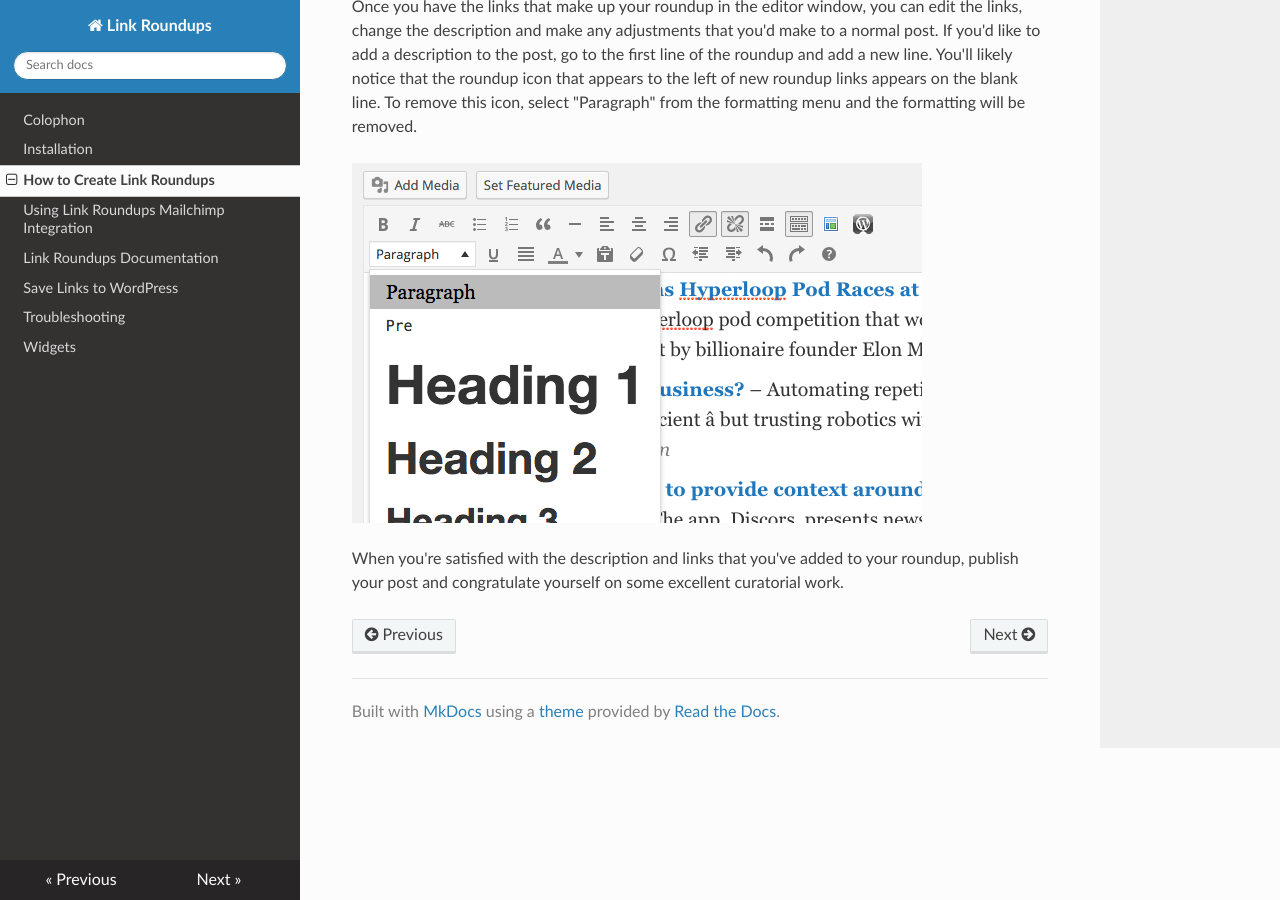
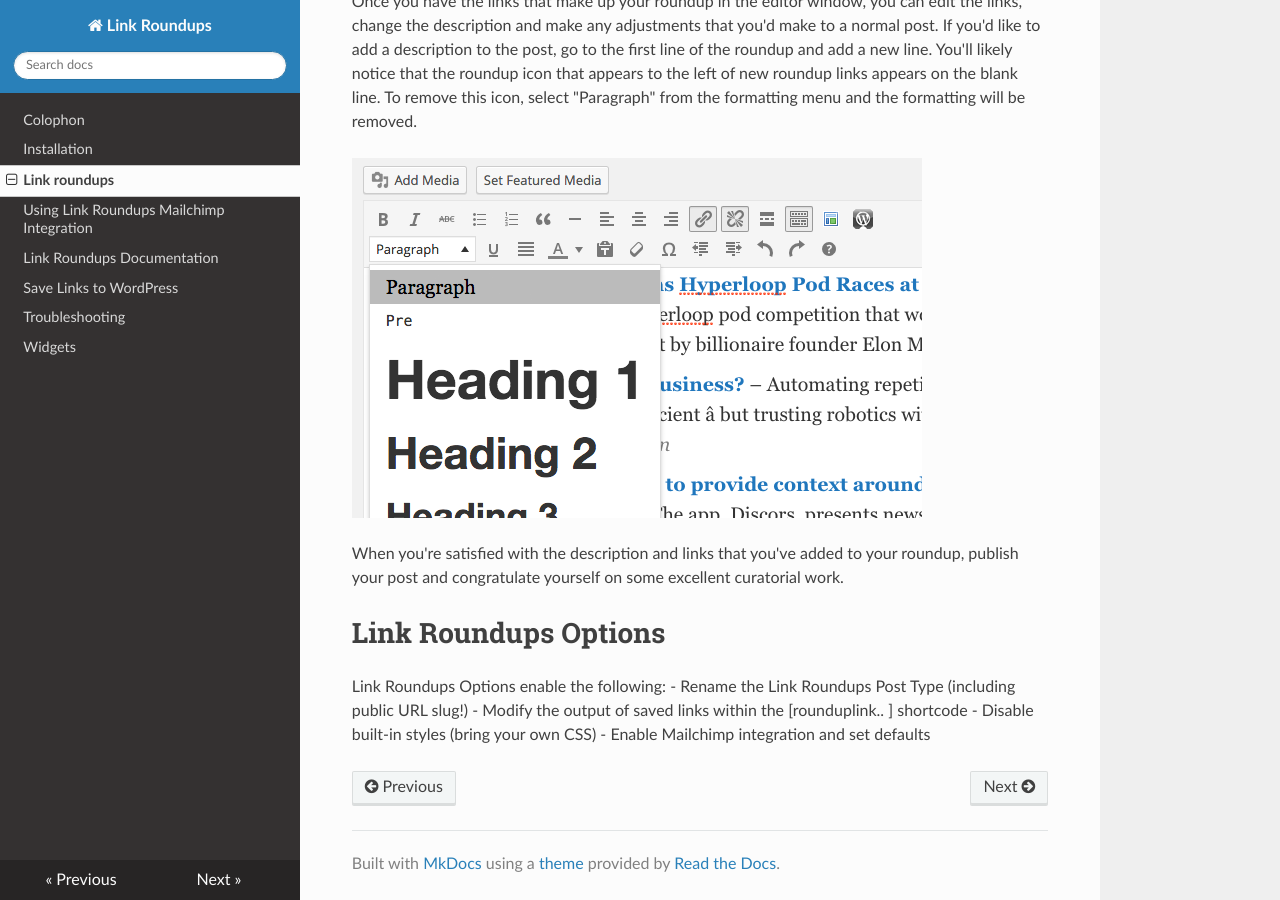
Before and after one commit to INN/link-roundups, an MkDocs documentation site: the page built from docs/link-roundups.md, in a window 1280 px wide and 900 px high, scrolled down 1251 px. Built offline with MkDocs 1.6.1, drawn with Linux system fonts in a browser that asks for light colours; nearby versions of some CDN libraries; some of the changed text lies outside the part shown.

Commit message:
updated documentation

```diff
--- a/docs/link-roundups.md
+++ b/docs/link-roundups.md
@@ -1,4 +1,4 @@
-# How to Create Link Roundups
+## How to Create Link Roundups
 
 Now that you have some Saved Links, you're ready to create your first Link Roundup.
 
@@ -21,3 +21,11 @@ Once you have the links that make up your roundup in the editor window, you can
 ![Screenshot showing the post editor](img/link-roundup-heading.png)
 
 When you're satisfied with the description and links that you've added to your roundup, publish your post and congratulate yourself on some excellent curatorial work.
+
+# Link Roundups Options
+
+Link Roundups Options enable the following:
+- Rename the Link Roundups Post Type (including public URL slug!)
+- Modify the output of saved links within the [rounduplink.. ] shortcode
+- Disable built-in styles (bring your own CSS)
+- Enable Mailchimp integration and set defaults
```
